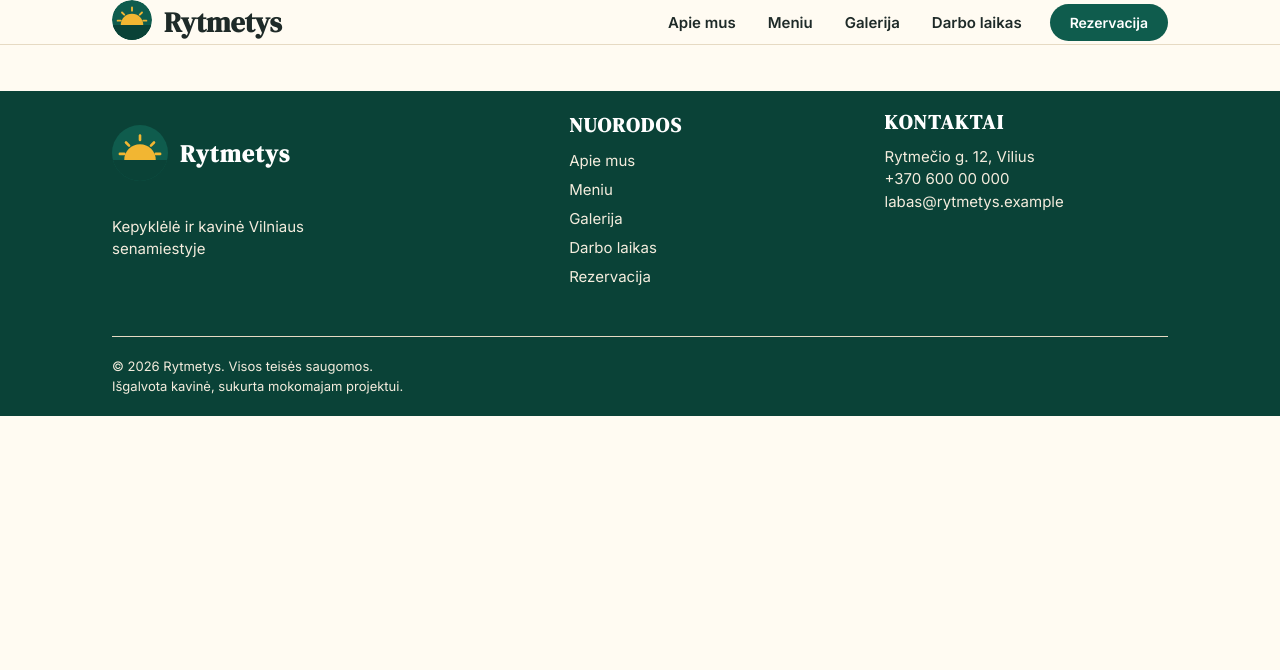
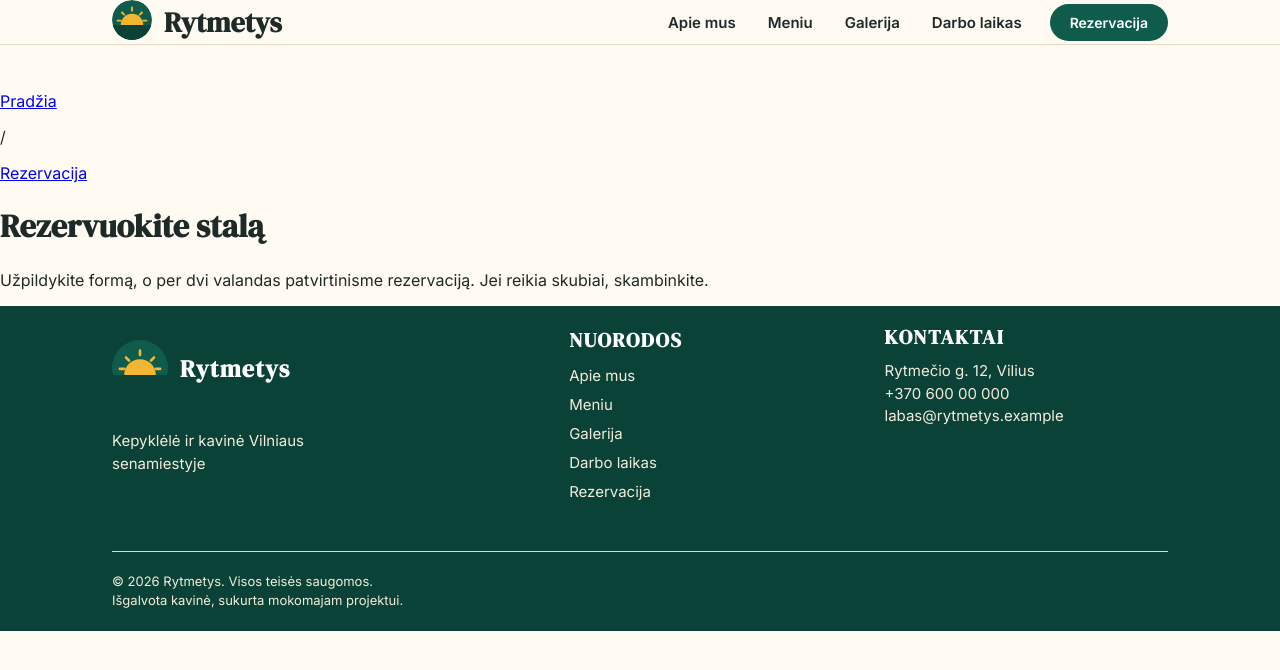
Before and after one commit to scropico2/rytmetys-starteris, a plain HTML site: page rezervacija.html in a window 1280 px wide. Drawn offline with Linux system fonts and the light colour scheme.

Commit message:
hero section for the rezervacija html

```diff
--- a/rezervacija.html
+++ b/rezervacija.html
@@ -27,6 +27,20 @@
         <a class="navItem--marked" href="#registracija">Rezervacija</a>
       </div>
     </header>
+
+    <div class="reservationHero">
+      <div class="reservationNav">
+        <div class="navList">
+          <a href="index.html">Pradžia</a>
+          <p>/</p>
+          <a href="rezervacija.html">Rezervacija</a>
+        </div>
+        <h1 class="reservationTitle">Rezervuokite stalą</h1>
+        <p class="reservationText">
+          Užpildykite formą, o per dvi valandas patvirtinisme rezervaciją. Jei reikia skubiai, skambinkite.
+        </p>
+      </div>
+    </div>
     <footer class="footer">
       <div class="footerLogoTitle">
         <img src="images/logo.svg" width="64" height="64" alt="logotipas-saule" />
```
